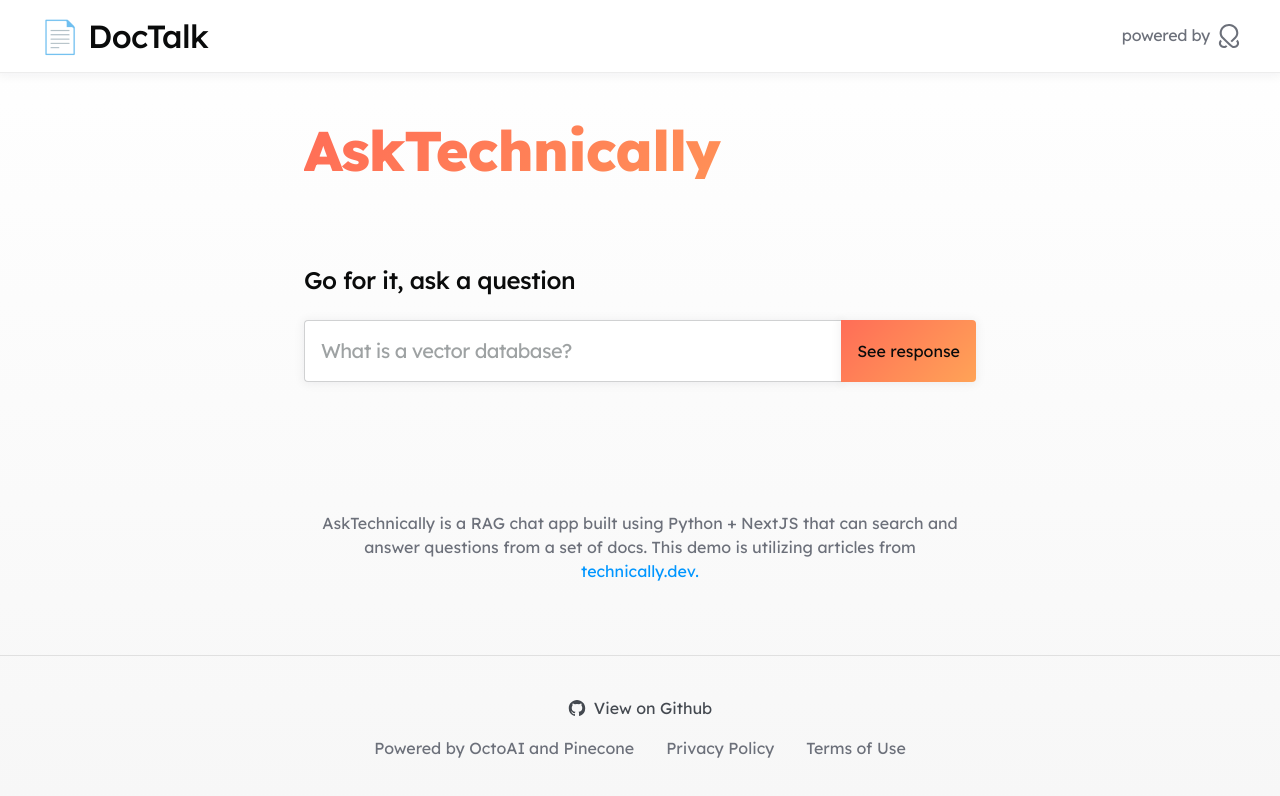
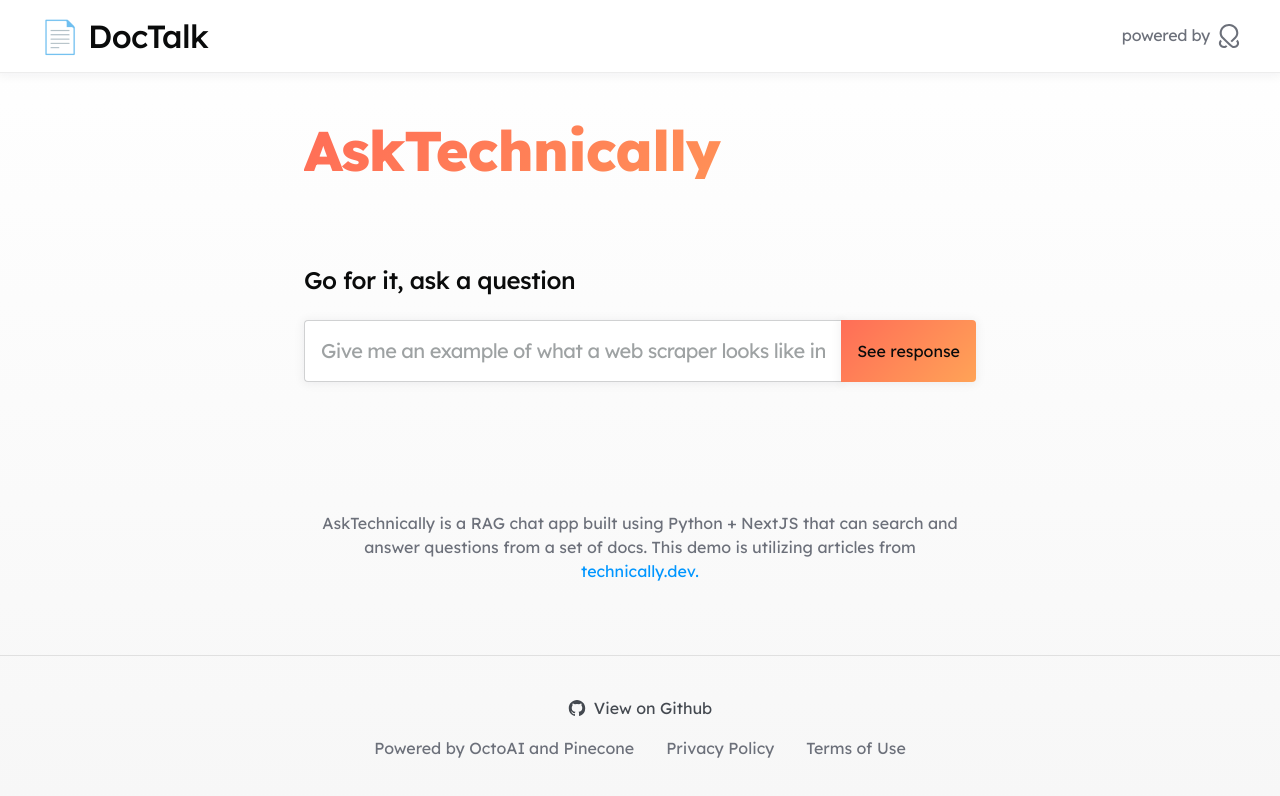
Before and after one commit to octoml/octoai-textgen-cookbook, a Next.js app in the folder doctalk/frontend/: page / in a window 1280 px wide. Shown: the top 796 px of the page. Built offline with nearby package versions, Linux system fonts and the light colour scheme.

Commit message:
updating starting prompt

```diff
--- a/doctalk/frontend/src/components/UserChat.tsx
+++ b/doctalk/frontend/src/components/UserChat.tsx
@@ -12,7 +12,7 @@
 }
 
 const UserChat = () => {
-  const initialPrompt = "What is a vector database?";
+  const initialPrompt = "Give me an example of what a web scraper looks like in Python";
   const [inputValue, setInputValue] = useState("");
   const [messages, setMessages] = useState<MessageProps[]>([]);
   const [error, setError] = useState(false);
```
